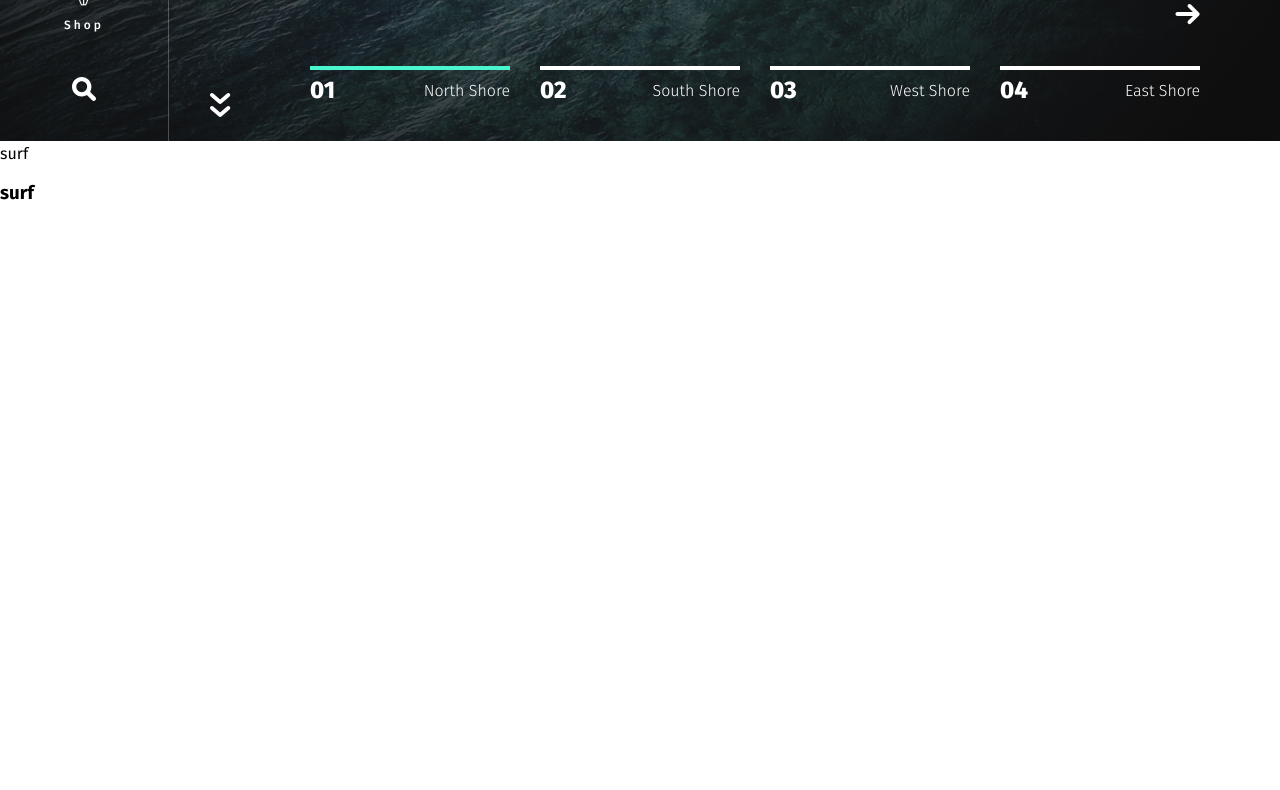
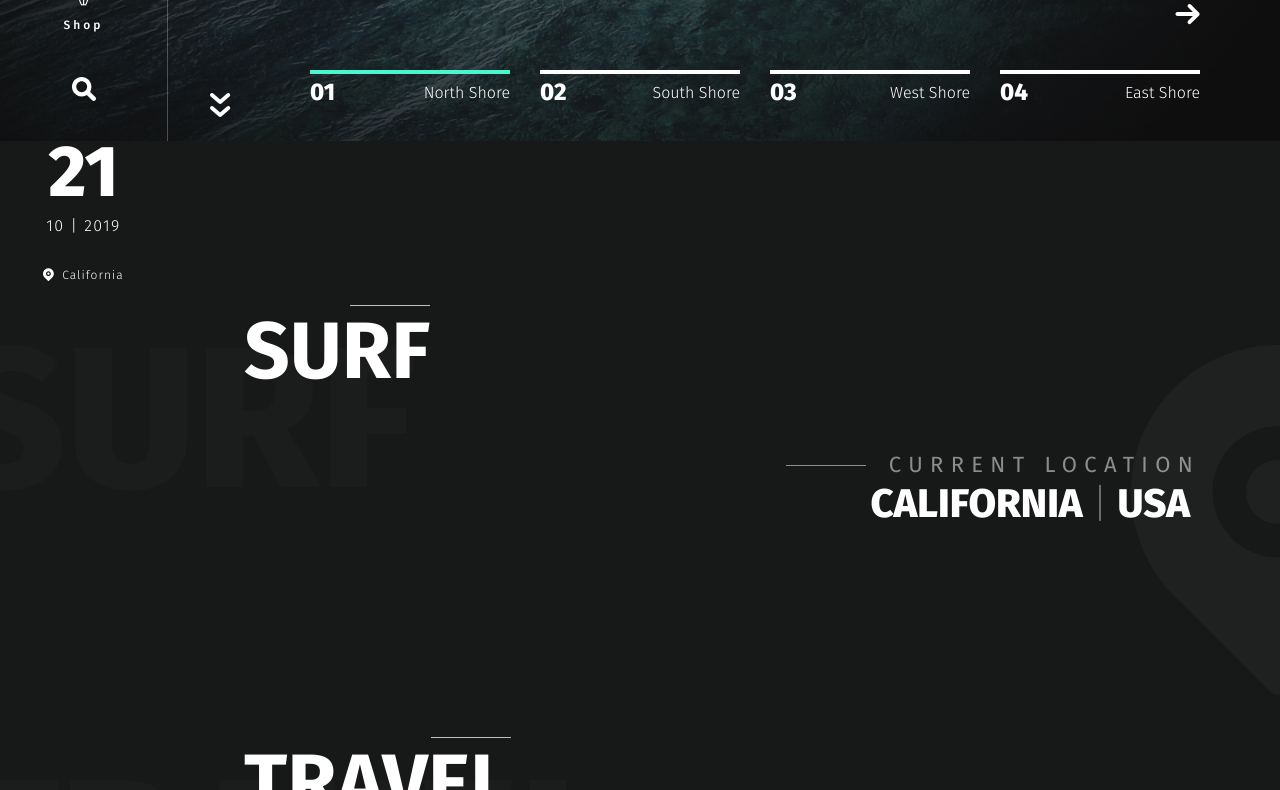
Before and after one commit to AntiHero/GoSurf, a website: page app/index.html in a window 1280 px wide. Shown: the part 659-1449 px from the top of the page. Before the commit the page ends 943 px from the top, so only its background shows below. Drawn offline with Linux system fonts and the light colour scheme.

Commit message:
chore: dummy sections add

```diff
--- a/app/index.html
+++ b/app/index.html
@@ -51,14 +51,12 @@
             class="shore-name shore-name--east "
           ></path>
           <path
-
             d="m 728.12653,86.751944 c -4.02274,13.775346 5.71616,24.971796 15.26952,33.375956 10.57994,8.45108 22.10578,16.49231 29.19009,28.39653 7.77566,12.26663 12.44876,26.54999 21.28595,38.50912 7.99583,12.47375 9.5551,34.63903 8.03357,42.24947 -0.86461,8.7154 -24.08329,34.01712 -20.76415,49.71698 2.88224,11.14521 20.03186,20.12644 29.2919,30.99402 6.99411,7.67439 19.47895,25.06637 9.28745,32.72084 -10.73883,7.21752 -31.74494,4.58705 -41.85363,15.62878 -10.4251,11.17935 0.27794,29.80248 3.65477,44.53159 2.77973,13.76104 4.4503,27.62762 5.17265,41.6073 -0.46064,16.0658 -16.71139,14.01332 -26.51481,14.77715 -11.52824,1.31087 -23.90771,2.90956 -34.60437,8.3724"
             stroke="white"
             stroke-width="2"
             class="shore-path shore-path--north shore-path--selected line-animation"
           />
           <path
-
             d="m 727.61734,89.300118 c -3.17977,12.899982 6.92408,23.520382 16.37351,30.614672 6.18775,6.21964 17.77227,10.89216 16.2615,21.43231 -2.62824,11.07164 -16.43463,10.00087 -25.33175,9.3926 -8.61001,-0.70288 -23.93867,-2.61621 -26.75547,2.04565 -2.96548,5.22987 9.08775,15.38843 15.34383,20.83891 8.124,6.16527 17.94212,10.23755 25.31487,17.10689 13.1199,15.05133 14.64654,37.88145 8.3718,56.58408 -3.8633,8.42442 -13.39867,10.29653 -22.26167,16.76968 -11.69335,9.4965 -25.99297,17.0911 -30.70754,32.16981 -3.3199,11.20077 1.88736,24.05056 -6.58798,32.95055 -9.27864,8.24989 -24.56353,11.62167 -31.86734,23.14054 -1.65844,2.42687 -3.22582,4.53635 -4.53525,6.78627"
             stroke="white"
             stroke-width="2"
@@ -71,7 +69,6 @@
             class="shore-path shore-path--west"
           />
           <path
-
             d="m 729.114,83.9394 c -11.60183,5.338685 -24.70486,14.230147 -38.85869,11.244829 -15.8634,-5.143949 -17.16506,15.882771 -26.02855,24.034591 -10.72399,9.78104 -25.88143,15.20638 -40.84553,13.78626 -18.57533,-2.54179 -37.1724,-6.43428 -56.22246,-5.95093 -15.0141,0.81097 -22.30419,13.90202 -23.37382,28.29223 -1.83849,16.12845 -16.33861,28.49819 -32.22484,29.69278 -18.97888,2.56717 -38.84751,-1.76032 -57.25077,6.1597 -12.85546,6.51661 -22.56675,-9.06183 -32.23997,-11.07881 -14.35921,-1.84764 -18.03007,12.33232 -28.35737,19.94535 -10.55296,7.28466 -22.16915,13.97851 -28.84037,25.35235"
             stroke="white"
             stroke-width="2"
@@ -237,12 +234,47 @@
         </div>
       </div>
     </header>
-    <section class="surf">
-      <div class="title"><span>
-        surf
-        <h3>surf</h3>
-      </span></div>
-    </section>
+    <div class="container">
+      <section class="surf">
+        <div class="title">
+          <span>
+            surf
+            <h3>surf</h3>
+          </span>
+        </div>
+        <div class="surf__subtitle">
+          <div class="subtitle">
+            <div class="subtitle--left">Current location</div>
+            <div class="subtitle__head">California <span>|</span> USA</div>
+          </div>
+        </div>
+      </section>
+      <section class="travel">
+        <div class="title">
+          <span>
+            travel
+            <h3>travel</h3>
+          </span>
+        </div>
+      </section>
+      <section class="sleep">
+        <div class="title">
+          <span>
+            sleep
+            <h3>sleep</h3>
+          </span>
+        </div>
+      </section>
+      <section class="shop">
+        <div class="title">
+          <span>
+            shop
+            <h3>shop</h3>
+          </span>
+        </div>
+      </section>
+    </div>
+
     <script src="js/libs.min.js"></script>
     <script src="js/main.js"></script>
   </body>
--- a/app/scss/_global.scss
+++ b/app/scss/_global.scss
@@ -1,19 +1,38 @@
-@import url('https://fonts.googleapis.com/css?family=Fira+Sans:200,300,400,500,600,700,800,900&display=swap');
+@import url('https://fonts.googleapis.com/css?family=Fira+Sans:100, 200,300,400,500,600,700,800,900&display=swap');
 
-body, html {
+*,
+*::before,
+*::after {
+  box-sizing: inherit;
+}
+
+body,
+html {
   font-family: 'Fira Sans', sans-serif;
   font-weight: 400;
   font-size: 16px;
+  background-color: #171919;
+  color: #ffffff;
+  text-transform: uppercase;
+  box-sizing: border-box;
 }
 
 a {
   display: inline-block;
+  text-decoration: none;
+  color: #ffffff;
 }
 
-ul, li {
+ul,
+li {
   margin: 0;
   padding: 0;
   list-style: none;
+}
+
+.container {
+  max-width: 1920px;
+  margin: 0 auto;
 }
 
 .subtitle--left,
@@ -30,7 +49,7 @@ ul, li {
   display: inline-block;
   &::before {
     position: absolute;
-    content:"";
+    content: '';
     width: 80px;
     height: 1px;
     background-color: #ffffff;
@@ -38,3 +57,49 @@ ul, li {
     top: 50%;
   }
 }
+
+.title {
+  span {
+    font-weight: 800;
+    font-size: 200px;
+    color: rgba(255, 255, 255, 0.02);
+    position: relative;
+    display: inline-block;
+    transform: translateX(-50px);
+    -webkit-transform: translateX(-50px);
+    -moz-transform: translateX(-50px);
+    -ms-transform: translateX(-50px);
+    -o-transform: translateX(-50px);
+  }
+  h3 {
+    color: #ffffff;
+    font-size: 80px;
+    margin: 0;
+    position: absolute;
+    top: 0;
+    left: 294px;
+    &::after {
+      content: '';
+      position: absolute;
+      top: 0;
+      right: 0;
+      width: 80px;
+      height: 1px;
+      background-color: $cyan;
+    }
+  }
+}
+
+.subtitle{
+  display: inline-block;
+  text-align: right;
+  &__head{
+    font-weight: 800;
+    font-size: 40px;
+    padding-right: 10px;
+    span {
+      font-weight: 100;
+      opacity: 0.8;
+    }
+  }
+}
--- a/app/scss/_vars.scss
+++ b/app/scss/_vars.scss
@@ -0,0 +1 @@
+$cyan: #4af6cd;
--- a/app/scss/style.scss
+++ b/app/scss/style.scss
@@ -7,6 +7,7 @@
   &-item {
     height: 100vh;
     background: url(../img/header-bg.jpg) top no-repeat;
+    background-position-y: 20%;
     background-size: cover;
   }
   &-arrows {
@@ -40,13 +41,13 @@
     bottom: 31px;
     max-width: 920px;
     width: 100%;
-    color: #ffffff;
+    text-transform: capitalize;
     .slick-slide {
       outline: none;
     }
     .slick-current {
       .dots-box {
-        border-top-color: #4af6cd;
+        border-top-color: $cyan;
       }
     }
   }
@@ -80,8 +81,6 @@
       right: 80px;
       bottom: 116px;
       text-align: right;
-      color: #ffffff;
-      text-transform: uppercase;
       &-subtite {
         margin-bottom: 5px;
       }
@@ -115,7 +114,6 @@
   width: 100%;
   border-right: 1px solid rgba(#ffffff, 0.25);
   text-align: center;
-  color: #ffffff;
 }
 
 .header__title {
@@ -127,14 +125,13 @@
   width: 100%;
   font-size: 200px;
   line-height: 156px;
-  text-transform: uppercase;
-  color: #ffffff;
   opacity: 0.07;
   font-weight: 800;
 }
 
 .header__location {
   display: inline-block;
+  text-transform: capitalize;
   opacity: 1;
   font-weight: 300;
   font-size: 12px;
@@ -156,9 +153,8 @@
 .menu {
   padding-top: 50px;
   a {
-    color: #ffffff;
-    text-decoration: none;
     transition: all 0.4s;
+    text-transform: capitalize;
     span,
     img {
       -webkit-transition: all 0.4s;
@@ -316,4 +312,18 @@
   stroke-linejoin: round;
 }
 
+.surf {
+  padding: 160px 0 210px;
+  background-image: url('../img/poi.svg');
+  background-position: right 200px;
+  background-repeat: no-repeat;
+  background-size: auto;
+}
+
+.surf__subtitle {
+  padding-right: 80px;
+  text-align: right;
+  margin-top: -86px;
+}
+
 @import 'media';
```
Also changed, not shown: app/css/style.min.css, app/img/poi.svg (added).
